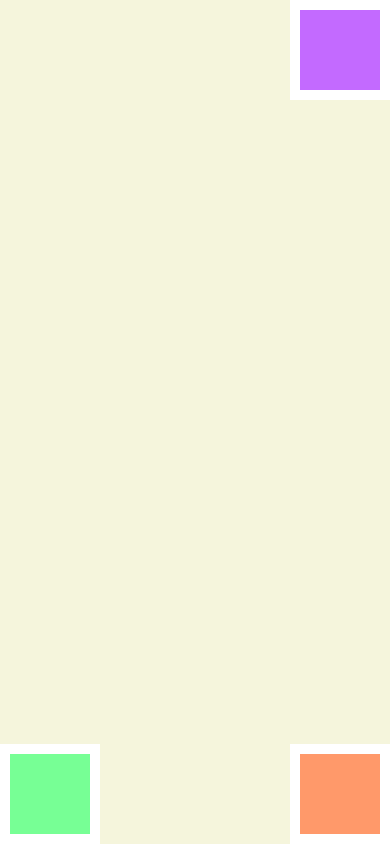
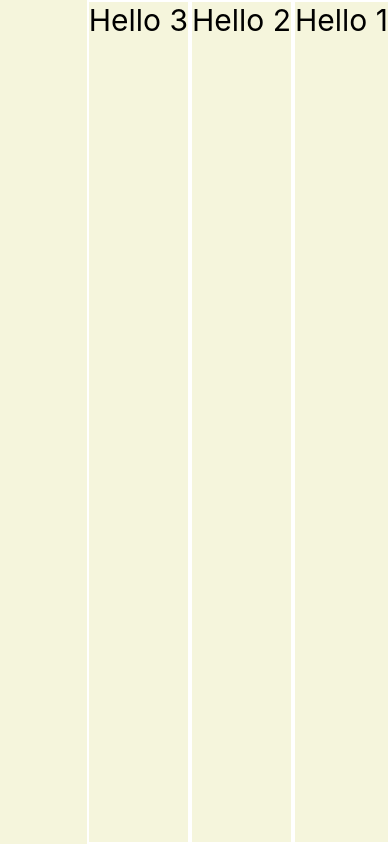
Before and after one commit to rudyalvaradobeltran/react-native, a React Native app: screen / in a window 390 px wide. Built offline with nearby package versions, Linux system fonts and the light colour scheme.

Commit message:
Flex direction

```diff
--- a/App.tsx
+++ b/App.tsx
@@ -4,6 +4,7 @@
 import BoxObjectModelScreen from './src/screens/BoxObjectModelScreen';
 import CounterScreen from './src/screens/CounterScreen';
 import DimensionsScreen from './src/screens/DimensionsScreen';
+import FlexScreen from './src/screens/FlexScreen';
 import PositionScreen from './src/screens/PositionScreen';
 
 const App = () => {
@@ -12,7 +13,8 @@
       {/* <CounterScreen /> */}
       {/* <BoxObjectModelScreen /> */}
       {/* <DimensionsScreen /> */}
-      <PositionScreen />
+      {/* <PositionScreen /> */}
+      <FlexScreen />
     </SafeAreaView>
   );
 };
--- /dev/null
+++ b/src/screens/FlexScreen.tsx
@@ -0,0 +1,37 @@
+import React from 'react';
+import {View, Text, StyleSheet} from 'react-native';
+
+const FlexScreen = () => {
+  return (
+    <View style={Styles.container}>
+      <Text style={Styles.box1}>Hello 1</Text>
+      <Text style={Styles.box2}>Hello 2</Text>
+      <Text style={Styles.box3}>Hello 3</Text>
+    </View>
+  );
+};
+
+const Styles = StyleSheet.create({
+  container: {
+    flex: 1,
+    backgroundColor: 'beige',
+    flexDirection: 'row-reverse', // row, column (default)
+  },
+  box1: {
+    borderWidth: 2,
+    borderColor: '#fff',
+    fontSize: 30,
+  },
+  box2: {
+    borderWidth: 2,
+    borderColor: '#fff',
+    fontSize: 30,
+  },
+  box3: {
+    borderWidth: 2,
+    borderColor: '#fff',
+    fontSize: 30,
+  },
+});
+
+export default FlexScreen;
```
